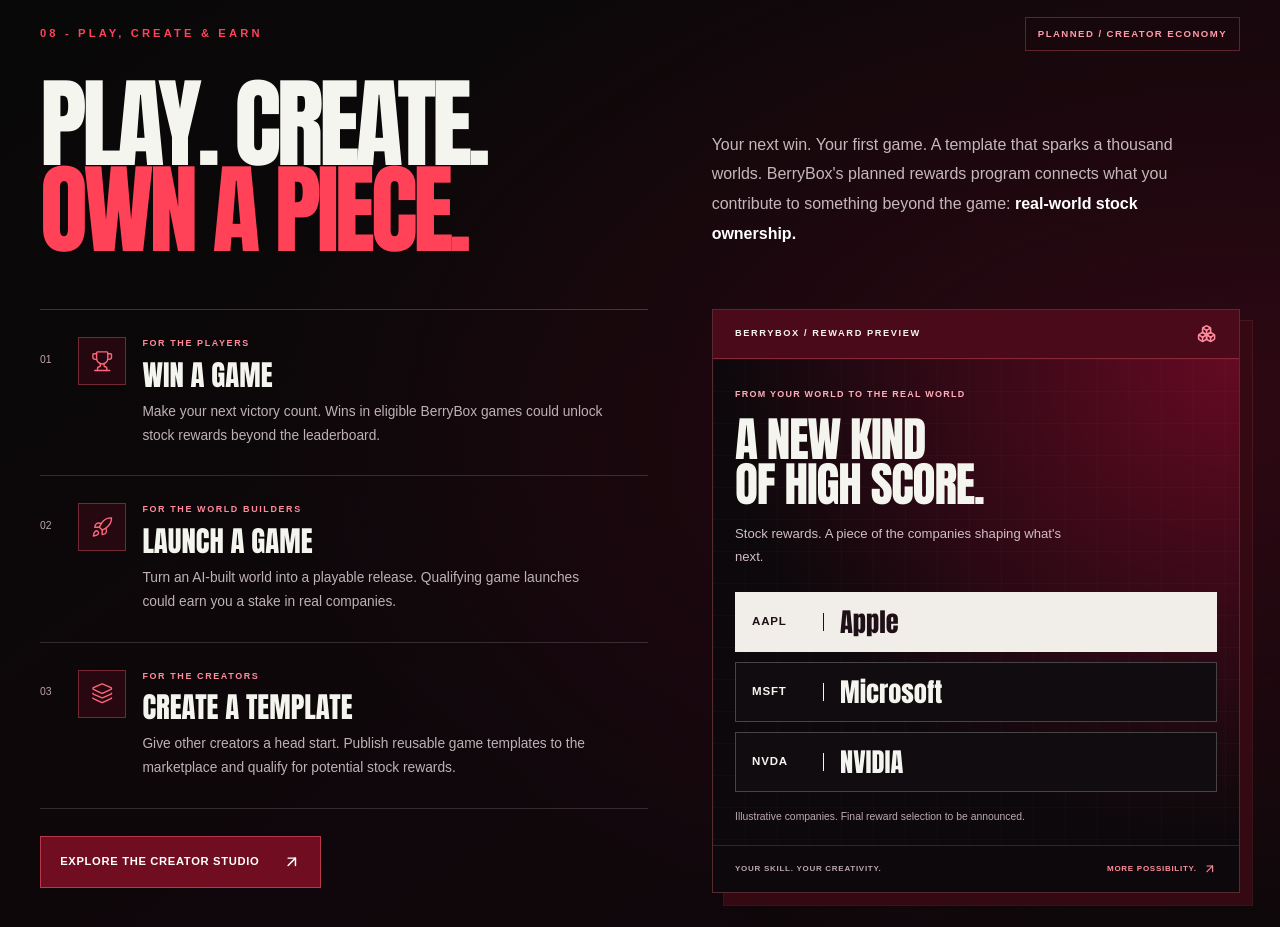
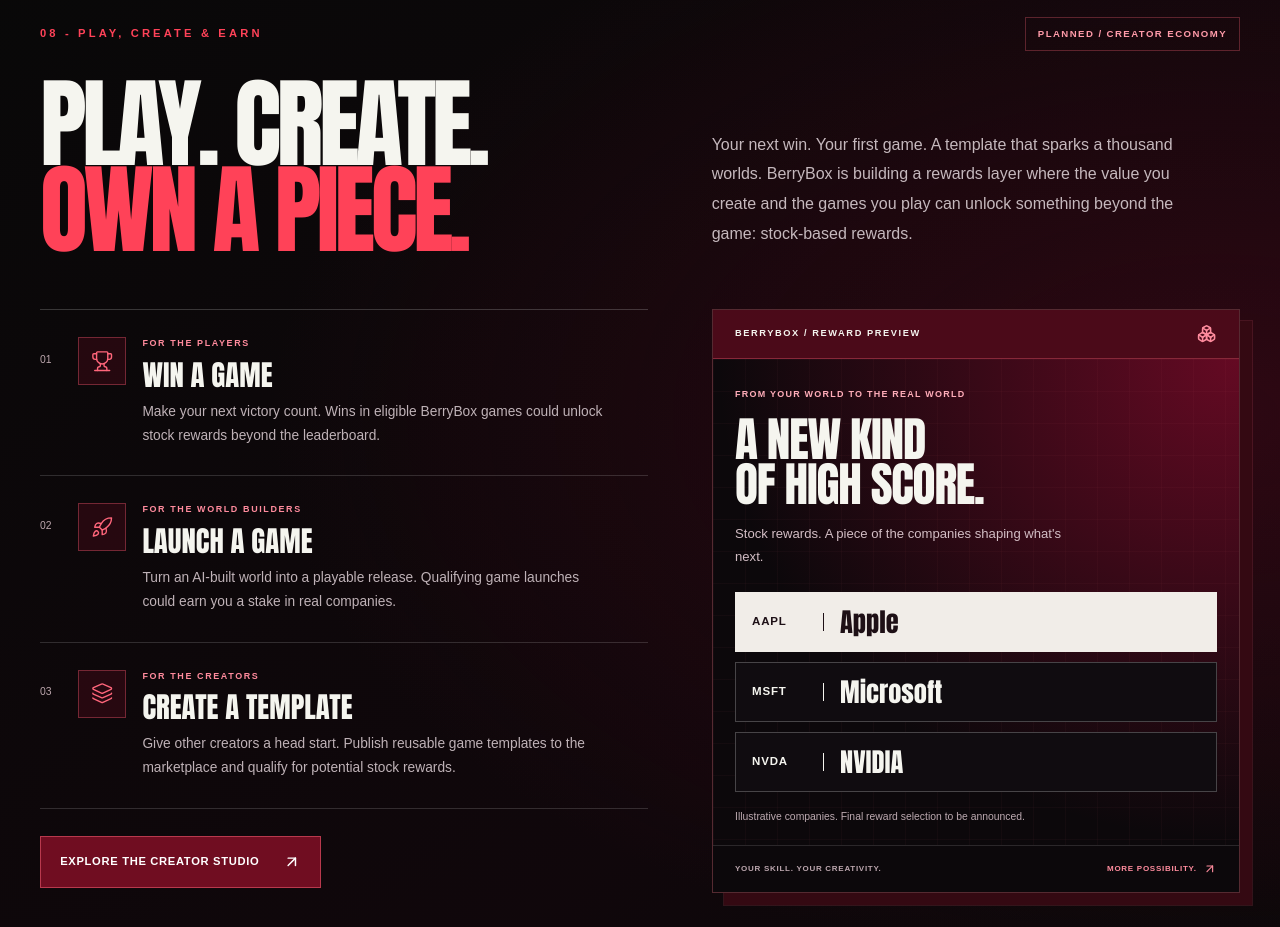
Before and after one commit to usamar98/berrybox-website, a Next.js app: page / in a window 1280 px wide. Shown: the part 8660-9587 px from the top of the page. Built offline with nearby package versions, Linux system fonts and the light colour scheme.

Commit message:
Update rewards section introduction

```diff
--- a/src/components/creator-rewards.tsx
+++ b/src/components/creator-rewards.tsx
@@ -44,8 +44,8 @@
         <h2 id="rewards-heading">PLAY. CREATE.<span>OWN A PIECE.</span></h2>
         <p>
           Your next win. Your first game. A template that sparks a thousand worlds.
-          BerryBox&apos;s planned rewards program connects what you contribute to
-          something beyond the game: <strong>real-world stock ownership.</strong>
+          BerryBox is building a rewards layer where the value you create and the
+          games you play can unlock something beyond the game: stock-based rewards.
         </p>
       </div>
 
```
